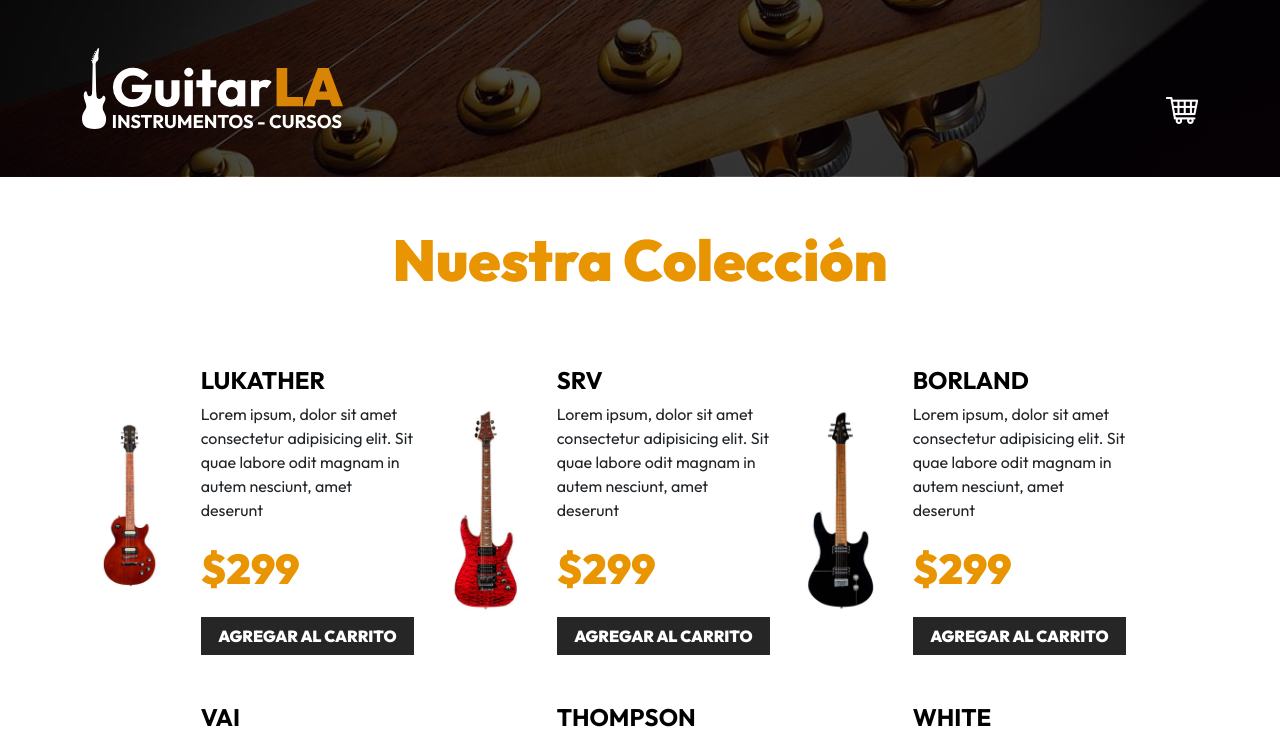
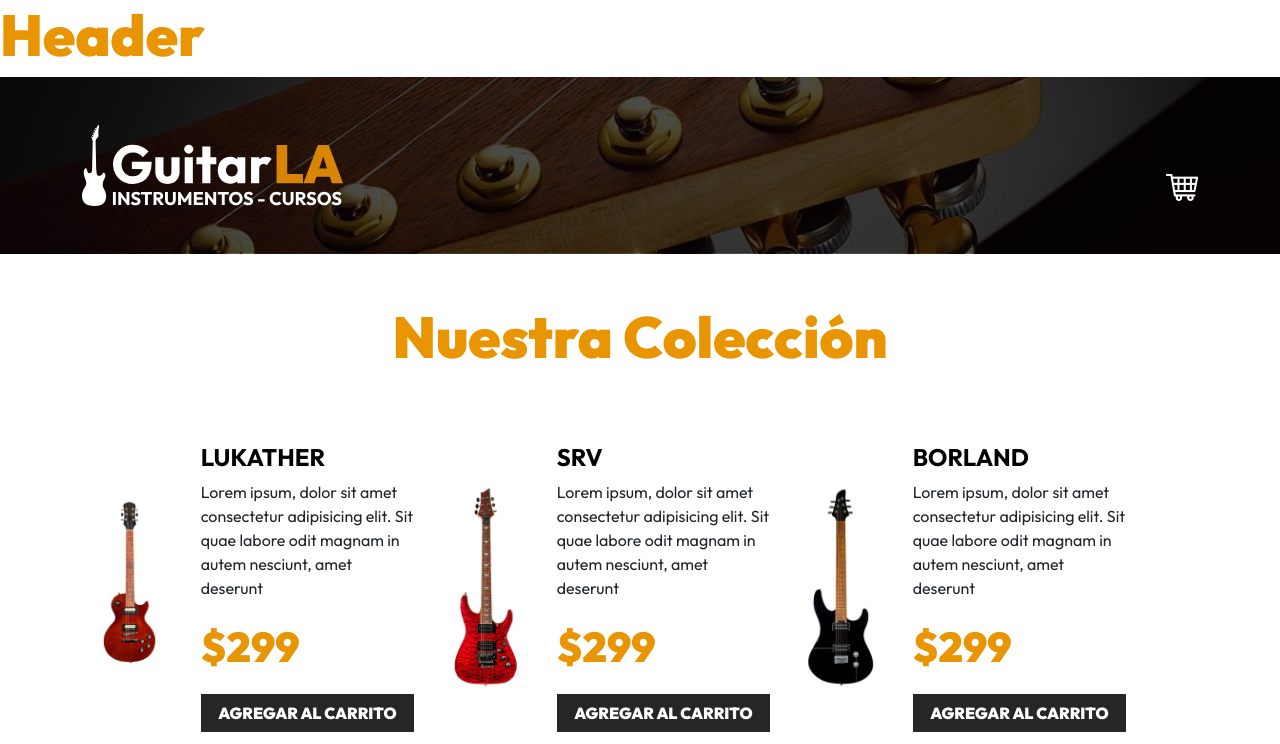
Before and after one commit to oscarandresdav/guitarla, a React (Vite) app: page / in a window 1280 px wide. Shown: the top 744 px of the page. Built offline with nearby package versions, Linux system fonts and the light colour scheme.

Commit message:
Creando nuestro primer componente

```diff
--- a/src/App.jsx
+++ b/src/App.jsx
@@ -1,6 +1,9 @@
+import { Header } from './components/Header'
+
 function App () {
   return (
     <>
+      <Header />
       <header className='py-5 header'>
         <div className='container-xl'>
           <div className='row justify-content-center justify-content-md-between'>
--- /dev/null
+++ b/src/components/Header.jsx
@@ -0,0 +1,5 @@
+export function Header () {
+  return (
+    <h2>Header</h2>
+  )
+}
```
